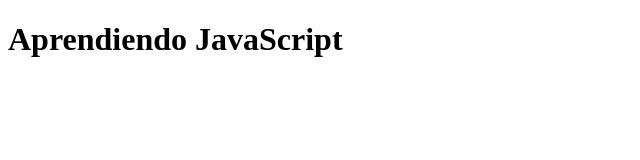
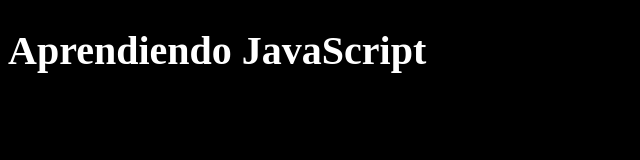
Before and after one commit to josegarciamanez/javascript, a plain HTML site: page javascript moderno/index.html in a window 1280 px wide. Shown: the whole page, without its empty margins (0-640 px from the left). Drawn offline with Linux system fonts and the light colour scheme.

Commit message:
agrego hoja estilos

```diff
--- /dev/null
+++ b/javascript moderno/estilos.css
@@ -0,0 +1,10 @@
+/* Mis estilos css */
+
+body {
+    background-color: black;
+}
+
+h1 {
+    font-size: 40px;
+    color: white;
+}
--- a/javascript moderno/index.html
+++ b/javascript moderno/index.html
@@ -6,6 +6,7 @@
     <meta name="viewport" content="width=device-width, initial-scale=1.0">
     <meta http-equiv="X-UA-Compatible" content="ie=edge">
     <title>Document</title>
+    <link rel="stylesheet" href="estilos.css">
 </head>
 
 <body>
```
